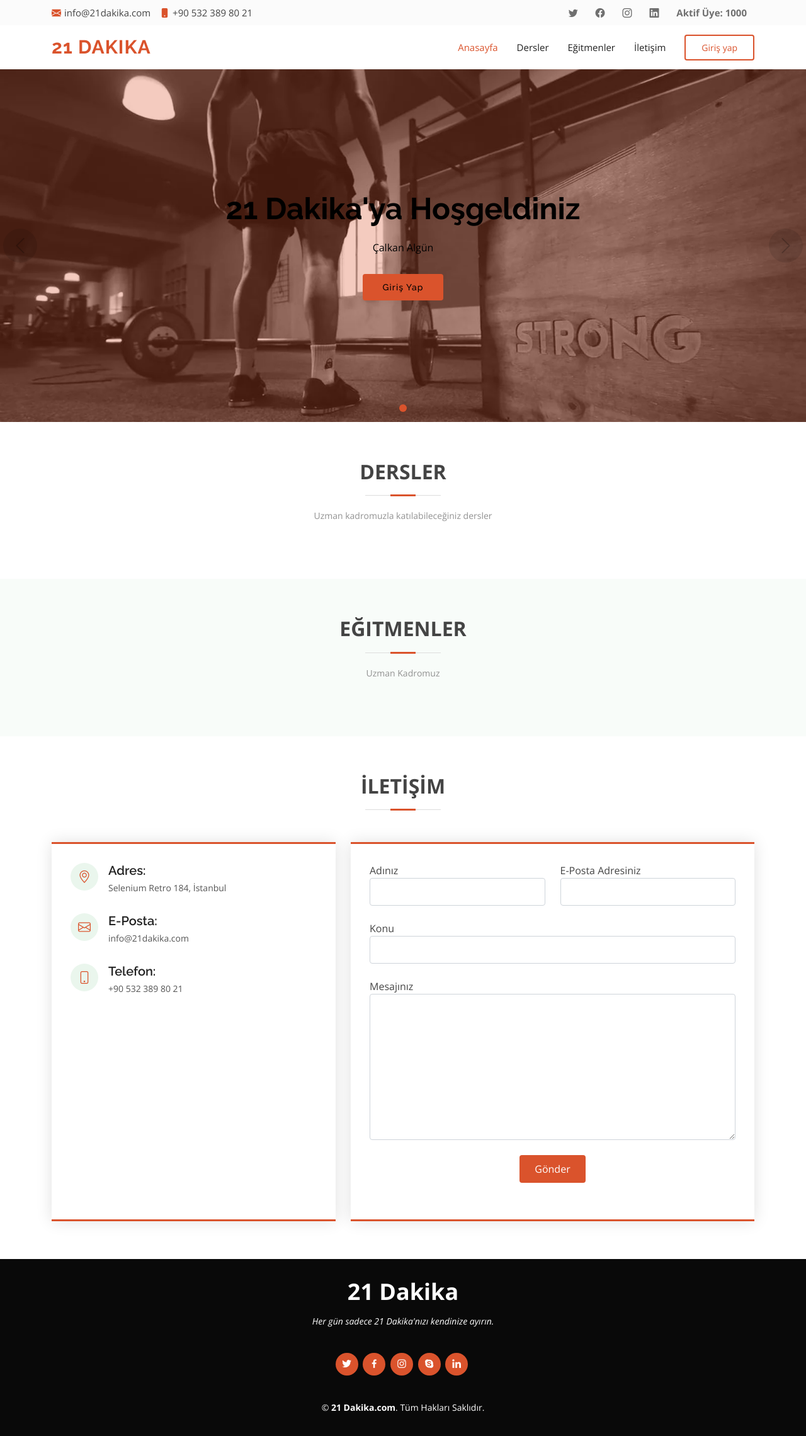
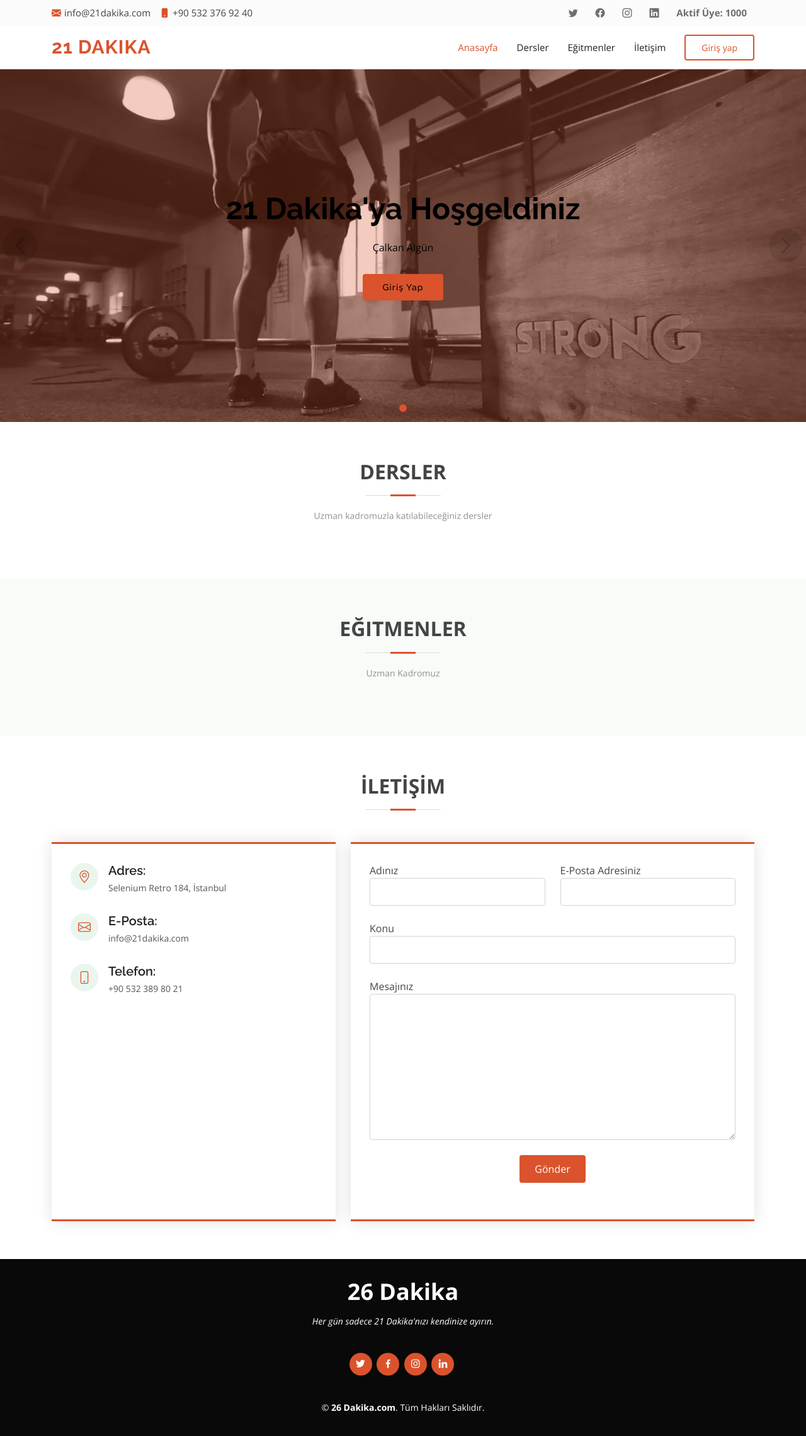
Before and after one commit to akkusg/21dak, a Flask app: page / in a window 1280 px wide. Shown: the whole page at 63% size. Run offline with Flask 2, Linux system fonts and the light colour scheme; data that the repository does not hold is empty; some libraries are stand-ins or nearby versions; grey boxes are pictures that could not be loaded.

Commit message:
Social links fixed.

```diff
--- a/templates/footer.html
+++ b/templates/footer.html
@@ -1,17 +1,16 @@
 <!-- ======= Footer ======= -->
   <footer id="footer">
     <div class="container">
-      <h3>21 Dakika</h3>
+      <h3>26 Dakika</h3>
       <p>Her gün sadece 21 Dakika'nızı kendinize ayırın.</p>
       <div class="social-links">
-        <a href="#" class="twitter"><i class="bx bxl-twitter"></i></a>
-        <a href="#" class="facebook"><i class="bx bxl-facebook"></i></a>
-        <a href="#" class="instagram"><i class="bx bxl-instagram"></i></a>
-        <a href="#" class="google-plus"><i class="bx bxl-skype"></i></a>
-        <a href="#" class="linkedin"><i class="bx bxl-linkedin"></i></a>
+        <a href="https://twitter.com/21dakikacomtr" class="twitter"><i class="bx bxl-twitter"></i></a>
+        <a href="https://www.facebook.com/21dakikacom/" class="facebook"><i class="bx bxl-facebook"></i></a>
+        <a href="https://www.instagram.com/calkanpt/" class="instagram"><i class="bx bxl-instagram"></i></a>
+        <a href="https://26dakika.com/" class="linkedin"><i class="bx bxl-linkedin"></i></a>
       </div>
       <div class="copyright">
-        &copy; <strong><span>21 Dakika.com</span></strong>. Tüm Hakları Saklıdır.
+        &copy; <strong><span>26 Dakika.com</span></strong>. Tüm Hakları Saklıdır.
       </div>
     </div>
   </footer><!-- End Footer -->
--- a/templates/topbar.html
+++ b/templates/topbar.html
@@ -3,7 +3,7 @@
     <div class="container d-flex justify-content-center justify-content-md-between">
       <div class="contact-info d-flex align-items-center">
         <i class="bi bi-envelope-fill"></i><a href="mailto:info@21dakika.com">info@21dakika.com</a>
-        <i class="bi bi-phone-fill phone-icon"></i> +90 532 389 80 21
+        <i class="bi bi-phone-fill phone-icon"></i><a href="tel:+90532-376-9240">+90 532 376 92 40</a>
       </div>
       <div class="social-links d-none d-md-block">
         {% if user %}
```
